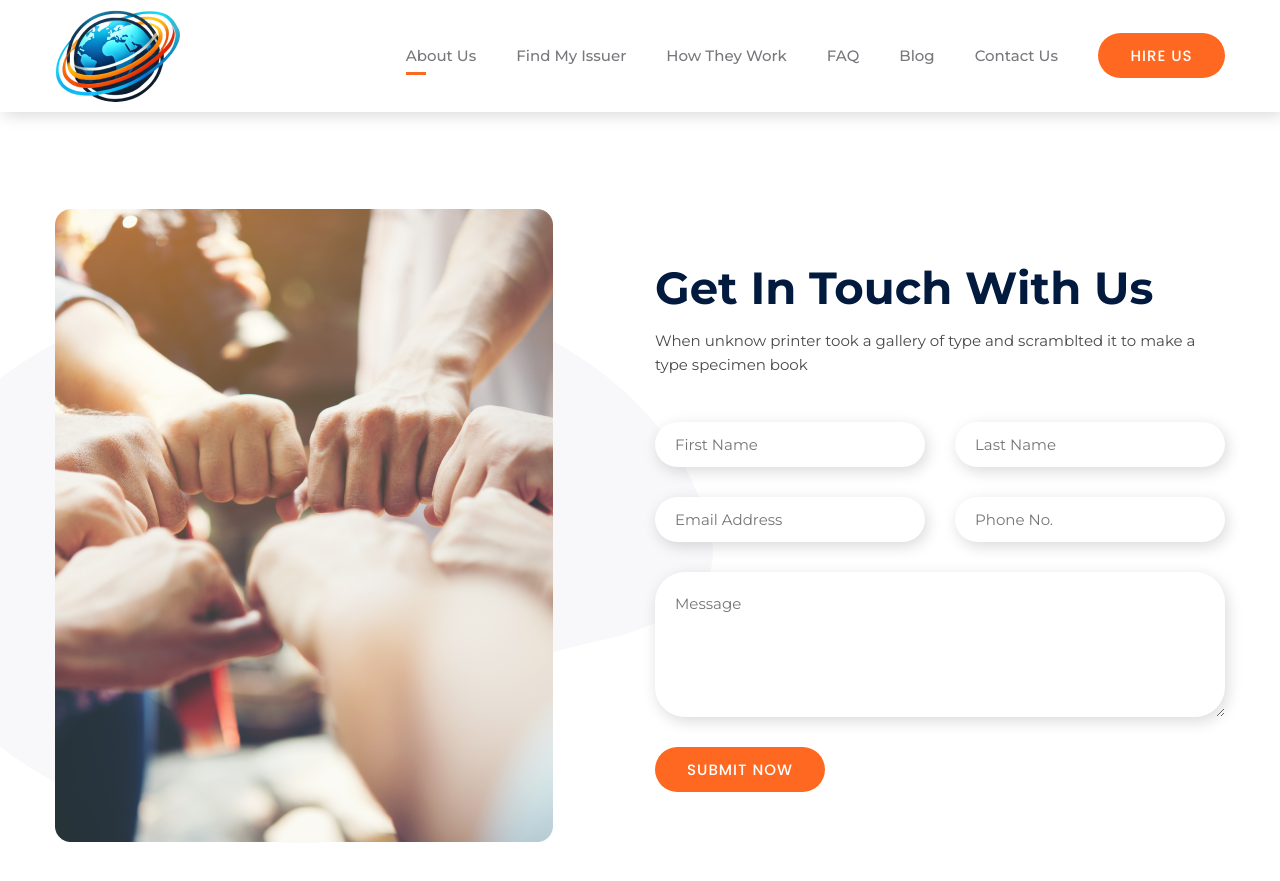
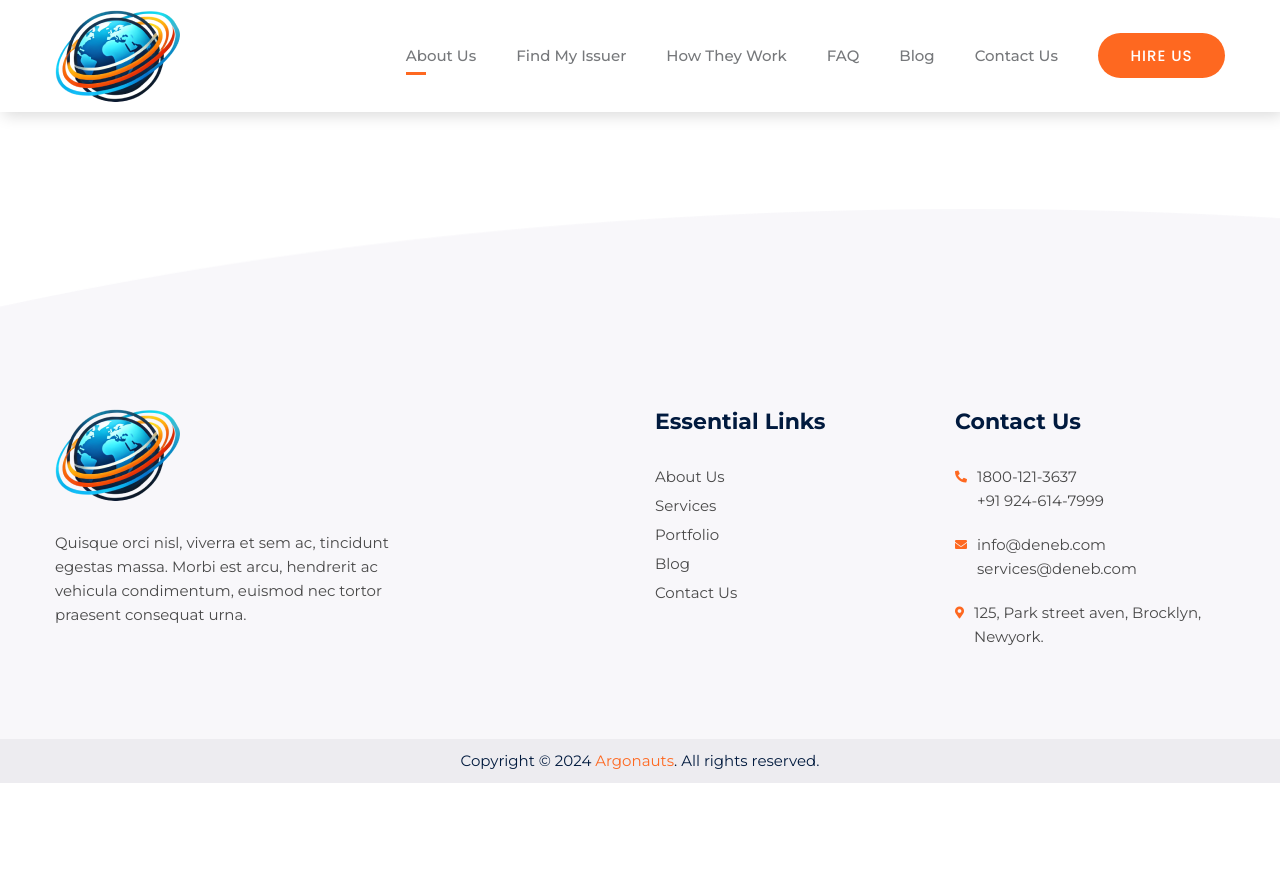
Before and after one commit to HL7/ipa-website, a Jekyll site: the page built from _pages/about.md, in a window 1280 px wide and 900 px high, scrolled down 4088 px. Shown: the top 881 px of the window. Built offline with Jekyll 4.4.1, drawn with Linux system fonts in a browser that asks for light colours; comment, search, counter and statistics services are not loaded; after the commit the page ends 4871 px from its top, so only the background shows below that.

Commit message:
(ARG-47) 🔥 Remove contact section from About page
Signed-off-by: GitHub <noreply@github.com>

```diff
--- a/_layouts/about.html
+++ b/_layouts/about.html
@@ -8,4 +8,3 @@ layout: default
 {% include our-experience.html %}
 {% include testimonials.html %}
 {% include latest-blog-posts.html %}
-{% include contact-area.html %}
--- a/_pages/about.md
+++ b/_pages/about.md
@@ -73,8 +73,4 @@ latest_blog_post:
   heading: "Latest Blog"
   description: "When unknow printer took a gallery of type and scramblted it to make a type specimen book"
 
-# Contact Area
-contact_area:
-  heading: "Get In Touch With Us"
-  description: "When unknow printer took a gallery of type and scramblted it to make a type specimen book"
 ---
```
